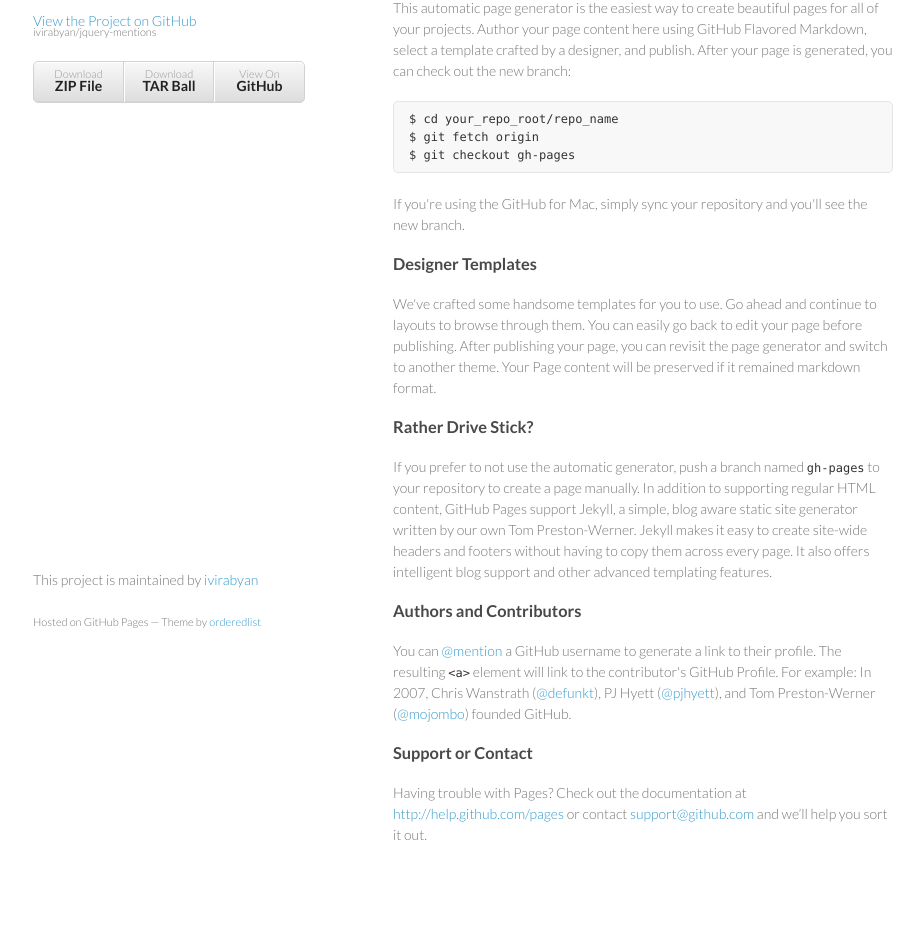
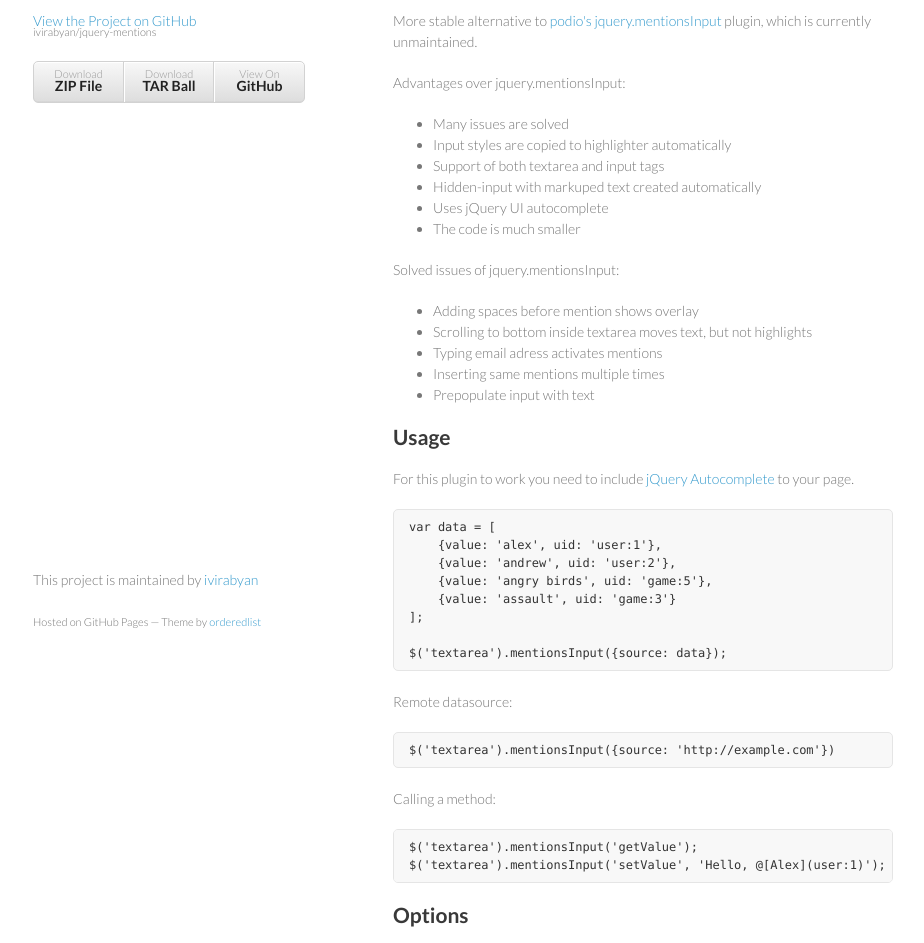
Before and after one commit to ivirabyan/jquery-mentions, a plain HTML site: page index.html in a window 1280 px wide. Shown: the part 99-1042 px from the top of the page, without its empty margins (177-1101 px from the left). Before the commit the page ends 1014 px from the top, so only its background shows below. Drawn offline with Linux system fonts and the light colour scheme.

```diff
--- a/index.html
+++ b/index.html
@@ -28,37 +28,100 @@
         </ul>
       </header>
       <section>
-        <h3>
-<a id="welcome-to-github-pages" class="anchor" href="#welcome-to-github-pages" aria-hidden="true"><span class="octicon octicon-link"></span></a>Welcome to GitHub Pages.</h3>
+        <h1>
+<a id="jquery-mentions" class="anchor" href="#jquery-mentions" aria-hidden="true"><span class="octicon octicon-link"></span></a>jquery-mentions</h1>
 
-<p>This automatic page generator is the easiest way to create beautiful pages for all of your projects. Author your page content here using GitHub Flavored Markdown, select a template crafted by a designer, and publish. After your page is generated, you can check out the new branch:</p>
+<p>More stable alternative to <a href="https://github.com/podio/jquery-mentions-input">podio's jquery.mentionsInput</a> plugin, which is currently unmaintained.</p>
 
-<pre><code>$ cd your_repo_root/repo_name
-$ git fetch origin
-$ git checkout gh-pages
+<p>Advantages over jquery.mentionsInput:</p>
+
+<ul>
+<li>Many issues are solved</li>
+<li>Input styles are copied to highlighter automatically</li>
+<li>Support of both textarea and input tags</li>
+<li>Hidden-input with markuped text created automatically</li>
+<li>Uses jQuery UI autocomplete</li>
+<li>The code is much smaller</li>
+</ul>
+
+<p>Solved issues of jquery.mentionsInput:</p>
+
+<ul>
+<li>Adding spaces before mention shows overlay</li>
+<li>Scrolling to bottom inside textarea moves text, but not highlights</li>
+<li>Typing email adress activates mentions</li>
+<li>Inserting same mentions multiple times</li>
+<li>Prepopulate input with text</li>
+</ul>
+
+<h2>
+<a id="usage" class="anchor" href="#usage" aria-hidden="true"><span class="octicon octicon-link"></span></a>Usage</h2>
+
+<p>For this plugin to work you need to include <a href="http://jqueryui.com/autocomplete/">jQuery Autocomplete</a> to your page.</p>
+
+<pre><code>var data = [
+    {value: 'alex', uid: 'user:1'},
+    {value: 'andrew', uid: 'user:2'},
+    {value: 'angry birds', uid: 'game:5'},
+    {value: 'assault', uid: 'game:3'}
+];
+
+$('textarea').mentionsInput({source: data});
 </code></pre>
 
-<p>If you're using the GitHub for Mac, simply sync your repository and you'll see the new branch.</p>
+<p>Remote datasource:</p>
 
-<h3>
-<a id="designer-templates" class="anchor" href="#designer-templates" aria-hidden="true"><span class="octicon octicon-link"></span></a>Designer Templates</h3>
+<pre><code>$('textarea').mentionsInput({source: 'http://example.com'})
+</code></pre>
 
-<p>We've crafted some handsome templates for you to use. Go ahead and continue to layouts to browse through them. You can easily go back to edit your page before publishing. After publishing your page, you can revisit the page generator and switch to another theme. Your Page content will be preserved if it remained markdown format.</p>
+<p>Calling a method:</p>
 
-<h3>
-<a id="rather-drive-stick" class="anchor" href="#rather-drive-stick" aria-hidden="true"><span class="octicon octicon-link"></span></a>Rather Drive Stick?</h3>
+<pre><code>$('textarea').mentionsInput('getValue');
+$('textarea').mentionsInput('setValue', 'Hello, @[Alex](user:1)');
+</code></pre>
 
-<p>If you prefer to not use the automatic generator, push a branch named <code>gh-pages</code> to your repository to create a page manually. In addition to supporting regular HTML content, GitHub Pages support Jekyll, a simple, blog aware static site generator written by our own Tom Preston-Werner. Jekyll makes it easy to create site-wide headers and footers without having to copy them across every page. It also offers intelligent blog support and other advanced templating features.</p>
+<h2>
+<a id="options" class="anchor" href="#options" aria-hidden="true"><span class="octicon octicon-link"></span></a>Options</h2>
 
-<h3>
-<a id="authors-and-contributors" class="anchor" href="#authors-and-contributors" aria-hidden="true"><span class="octicon octicon-link"></span></a>Authors and Contributors</h3>
+<h4>
+<a id="source" class="anchor" href="#source" aria-hidden="true"><span class="octicon octicon-link"></span></a>source</h4>
 
-<p>You can <a href="https://github.com/blog/821" class="user-mention">@mention</a> a GitHub username to generate a link to their profile. The resulting <code>&lt;a&gt;</code> element will link to the contributor's GitHub Profile. For example: In 2007, Chris Wanstrath (<a href="https://github.com/defunkt" class="user-mention">@defunkt</a>), PJ Hyett (<a href="https://github.com/pjhyett" class="user-mention">@pjhyett</a>), and Tom Preston-Werner (<a href="https://github.com/mojombo" class="user-mention">@mojombo</a>) founded GitHub.</p>
+<p>Data source for the autocomplete. See <a href="http://api.jqueryui.com/autocomplete/#option-source">jQuery Autocomplete API</a> for available values.</p>
 
-<h3>
-<a id="support-or-contact" class="anchor" href="#support-or-contact" aria-hidden="true"><span class="octicon octicon-link"></span></a>Support or Contact</h3>
+<h4>
+<a id="delay" class="anchor" href="#delay" aria-hidden="true"><span class="octicon octicon-link"></span></a>delay</h4>
 
-<p>Having trouble with Pages? Check out the documentation at <a href="http://help.github.com/pages">http://help.github.com/pages</a> or contact <a href="mailto:support@github.com">support@github.com</a> and we’ll help you sort it out.</p>
+<p>Delay for autocomplete to start searching. Default value is 0. More info in <a href="http://api.jqueryui.com/autocomplete/#option-delay">jQuery Autocomplete API</a></p>
+
+<h4>
+<a id="trigger" class="anchor" href="#trigger" aria-hidden="true"><span class="octicon octicon-link"></span></a>trigger</h4>
+
+<p>Char which trigger autocomplete, default value is '@'</p>
+
+<h2>
+<a id="methods" class="anchor" href="#methods" aria-hidden="true"><span class="octicon octicon-link"></span></a>Methods</h2>
+
+<h4>
+<a id="getvalue" class="anchor" href="#getvalue" aria-hidden="true"><span class="octicon octicon-link"></span></a>getValue()</h4>
+
+<p>Returns marked up value.</p>
+
+<h4>
+<a id="setvaluevalue" class="anchor" href="#setvaluevalue" aria-hidden="true"><span class="octicon octicon-link"></span></a>setValue(value)</h4>
+
+<p>Takes marked up value as an argument. For example <code>'Hey, @[alex](user:1)'</code>.
+  You can also represent mentions as objects, instead of manually marking them up:
+  <code>$textarea.mentionsInput('setValue', 'Hey, ', {name: 'alex', uid: 'user:1'})</code></p>
+
+<h4>
+<a id="clear" class="anchor" href="#clear" aria-hidden="true"><span class="octicon octicon-link"></span></a>clear()</h4>
+
+<p>Clears value. Note that you must use this method insted of manually clearing value of the input</p>
+
+<h4>
+<a id="destroy" class="anchor" href="#destroy" aria-hidden="true"><span class="octicon octicon-link"></span></a>destroy()</h4>
+
+<p>Destroys current instance of the plugin</p>
       </section>
       <footer>
         <p>This project is maintained by <a href="https://github.com/ivirabyan">ivirabyan</a></p>
```
Also changed, not shown: params.json (+1 -1 lines).
